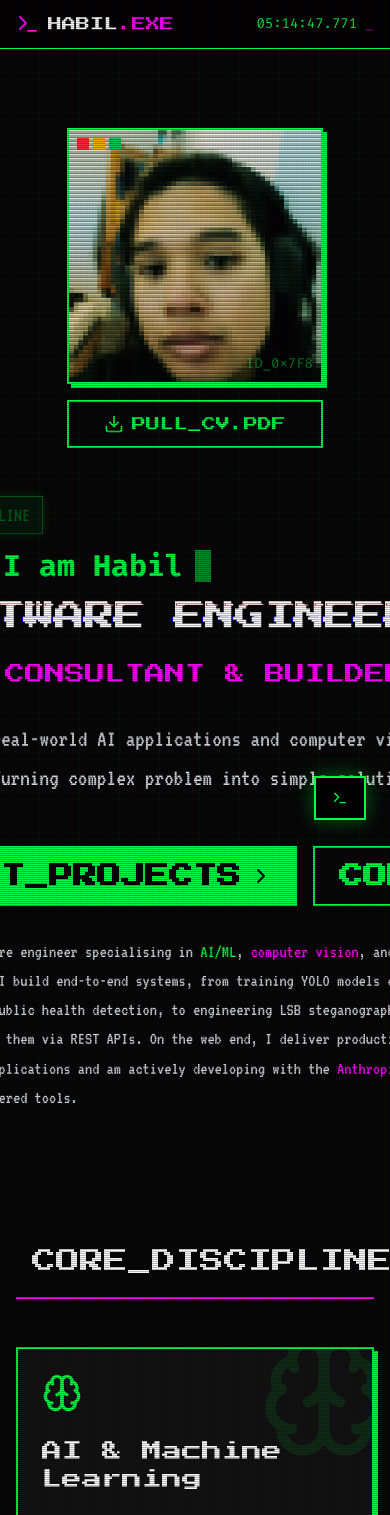
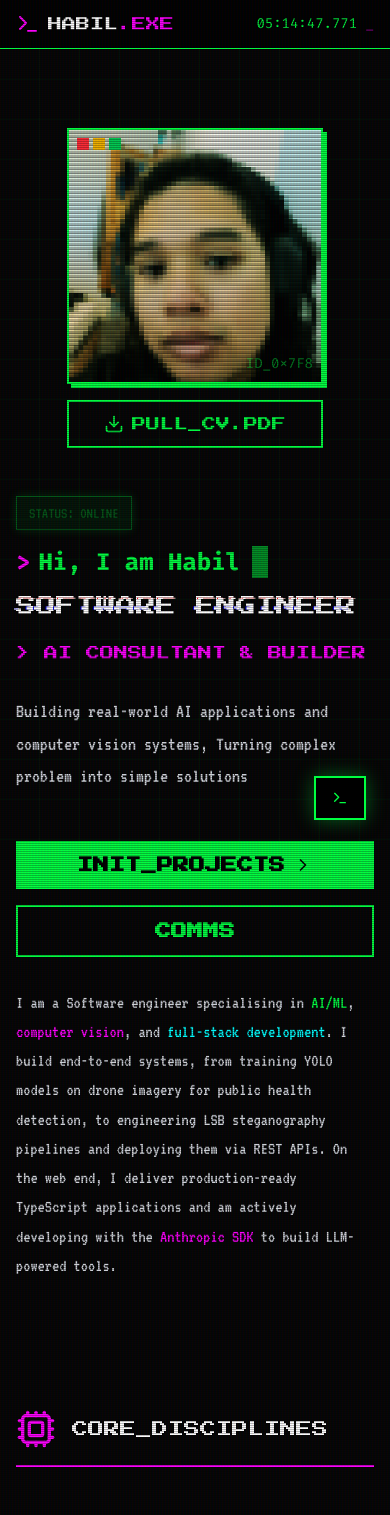
Before and after one commit to HabilKhanSuratee/portfolio-website, a React (Vite) app: page / in a window 390 px wide. Shown: the top 1515 px of the page. Built offline with nearby package versions, Linux system fonts and the light colour scheme.

Commit message:
Fixed text size for mobile devices

```diff
--- a/src/app/App.tsx
+++ b/src/app/App.tsx
@@ -60,7 +60,7 @@ export default function App() {
         <section id="skills" className="space-y-12">
           <div className="flex items-center gap-4 border-b-2 border-[#00ff41] pb-4">
             <Cpu className="w-10 h-10 text-[#00ff41]" />
-            <h2 style={FONTS.title} className="text-2xl md:text-4xl text-white uppercase">TECH_STACK</h2>
+            <h2 style={FONTS.title} className="text-base md:text-4xl text-white uppercase">TECH_STACK</h2>
           </div>
           <SkillBars />
         </section>
--- a/src/app/components/CapabilitySection.tsx
+++ b/src/app/components/CapabilitySection.tsx
@@ -37,7 +37,7 @@ export const CapabilitySection: React.FC = () => (
   <section id="disciplines" className="space-y-12">
     <div className="flex items-center gap-4 border-b-2 border-[#ff00ff] pb-4">
       <Cpu className="w-10 h-10 text-[#ff00ff]" />
-      <h2 style={FONTS.title} className="text-2xl md:text-4xl text-white uppercase">CORE_DISCIPLINES</h2>
+      <h2 style={FONTS.title} className="text-base md:text-4xl text-white uppercase">CORE_DISCIPLINES</h2>
     </div>
 
     <div className="grid grid-cols-1 md:grid-cols-2 lg:grid-cols-3 gap-8">
--- a/src/app/components/ContactSection.tsx
+++ b/src/app/components/ContactSection.tsx
@@ -4,7 +4,7 @@ import { FONTS } from '../../constants/theme';
 
 export const ContactSection: React.FC = () => (
   <section id="contact" className="py-20 border-t-4 border-[#00ff41] mt-20 text-center">
-    <h2 style={FONTS.title} className="text-3xl md:text-5xl text-white mb-8">ESTABLISH_CONNECTION</h2>
+    <h2 style={FONTS.title} className="text-base md:text-5xl text-white mb-8">ESTABLISH_CONNECTION</h2>
     <p className="text-2xl text-gray-400 max-w-2xl mx-auto mb-12">
       My inbox is open for new opportunities, consultancy queries, or collaborations on building
       the next generation of AI systems.
--- a/src/app/components/HeroSection.tsx
+++ b/src/app/components/HeroSection.tsx
@@ -43,12 +43,12 @@ export const HeroSection: React.FC = () => (
       transition={{ duration: 0.5 }}
       className="flex-1 space-y-6"
     >
-      <div className="inline-block px-3 py-1 bg-[#00ff41]/20 border border-[#00ff41] text-[#00ff41] text-xl uppercase mb-2 shadow-[0_0_10px_rgba(0,255,65,0.5)] animate-blink">
+      <div className="inline-block px-3 py-1 bg-[#00ff41]/20 border border-[#00ff41] text-[#00ff41] text-base md:text-xl uppercase mb-2 shadow-[0_0_10px_rgba(0,255,65,0.5)] animate-blink">
         Status: Online
       </div>
 
       <div
-        className="text-3xl md:text-5xl text-[#00ff41] font-bold flex items-center flex-wrap gap-2 min-h-[3rem] md:min-h-[4rem] mb-2"
+        className="text-2xl md:text-5xl text-[#00ff41] font-bold flex items-center flex-wrap gap-2 min-h-[3rem] md:min-h-[4rem] mb-2"
         style={FONTS.code}
       >
         <span className="text-[#ff00ff]">&gt;</span>
@@ -56,29 +56,29 @@ export const HeroSection: React.FC = () => (
         <span className="inline-block w-4 md:w-6 h-8 md:h-12 bg-[#00ff41] animate-pulse ml-1" />
       </div>
 
-      <h1 style={FONTS.title} className="text-3xl md:text-5xl lg:text-6xl text-white glitch leading-tight" data-text="SOFTWARE ENGINEER">
+      <h1 style={FONTS.title} className="text-xl sm:text-2xl md:text-5xl lg:text-6xl text-white glitch leading-tight" data-text="SOFTWARE ENGINEER">
         SOFTWARE ENGINEER
       </h1>
-      <h2 style={FONTS.title} className="text-xl md:text-2xl text-[#ff00ff] mt-2 mb-8">
+      <h2 style={FONTS.title} className="text-sm sm:text-base md:text-2xl text-[#ff00ff] mt-2 mb-8">
         &gt; AI CONSULTANT & BUILDER
       </h2>
 
-      <p className="text-2xl md:text-3xl max-w-2xl text-gray-300 leading-relaxed">
+      <p className="text-xl md:text-3xl max-w-2xl text-gray-300 leading-relaxed">
         Building real-world AI applications and computer vision systems,
         Turning complex problem into simple solutions
       </p>
 
-      <div className="pt-6 flex gap-4">
+      <div className="pt-6 flex flex-col sm:flex-row gap-4">
         <a
           href="#projects"
-          className="px-6 py-3 bg-[#00ff41] text-black text-2xl font-bold uppercase hover:bg-white transition-colors flex items-center gap-2"
+          className="px-6 py-3 bg-[#00ff41] text-black text-base md:text-2xl font-bold uppercase hover:bg-white transition-colors flex items-center justify-center gap-2"
           style={FONTS.title}
         >
-          INIT_PROJECTS <ChevronRight className="w-6 h-6" />
+          INIT_PROJECTS <ChevronRight className="w-5 h-5 md:w-6 md:h-6" />
         </a>
         <a
           href="#contact"
-          className="px-6 py-3 border-2 border-[#00ff41] text-[#00ff41] text-2xl font-bold uppercase hover:bg-[#00ff41]/20 transition-colors"
+          className="px-6 py-3 border-2 border-[#00ff41] text-[#00ff41] text-base md:text-2xl font-bold uppercase hover:bg-[#00ff41]/20 transition-colors text-center"
           style={FONTS.title}
         >
           COMMS
--- a/src/app/components/ProjectsSection.tsx
+++ b/src/app/components/ProjectsSection.tsx
@@ -7,7 +7,7 @@ export const ProjectsSection: React.FC = () => (
   <section id="projects" className="space-y-12">
     <div className="flex items-center gap-4 border-b-2 border-[#00ffff] pb-4">
       <Code className="w-10 h-10 text-[#00ffff]" />
-      <h2 style={FONTS.title} className="text-2xl md:text-4xl text-white uppercase">ARCHIVE_PROJECTS</h2>
+      <h2 style={FONTS.title} className="text-base md:text-4xl text-white uppercase">ARCHIVE_PROJECTS</h2>
     </div>
 
     <div className="space-y-8">
```
